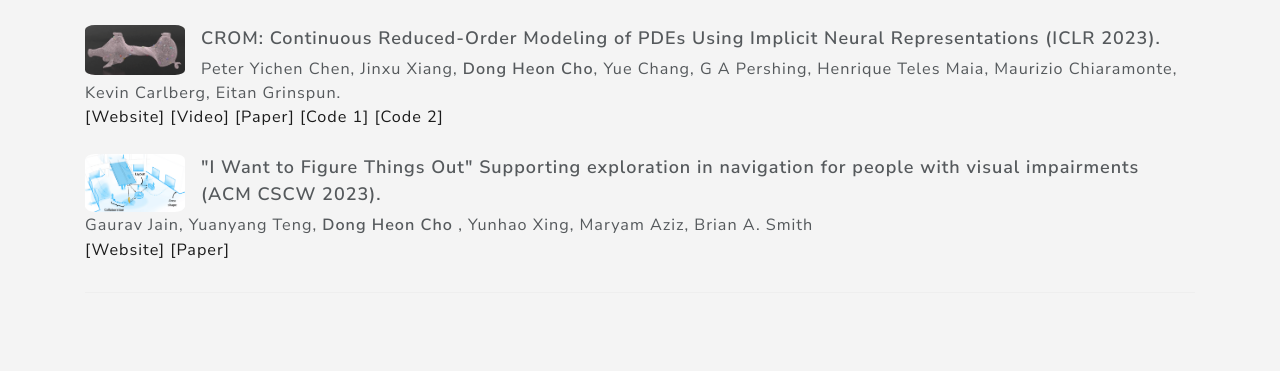
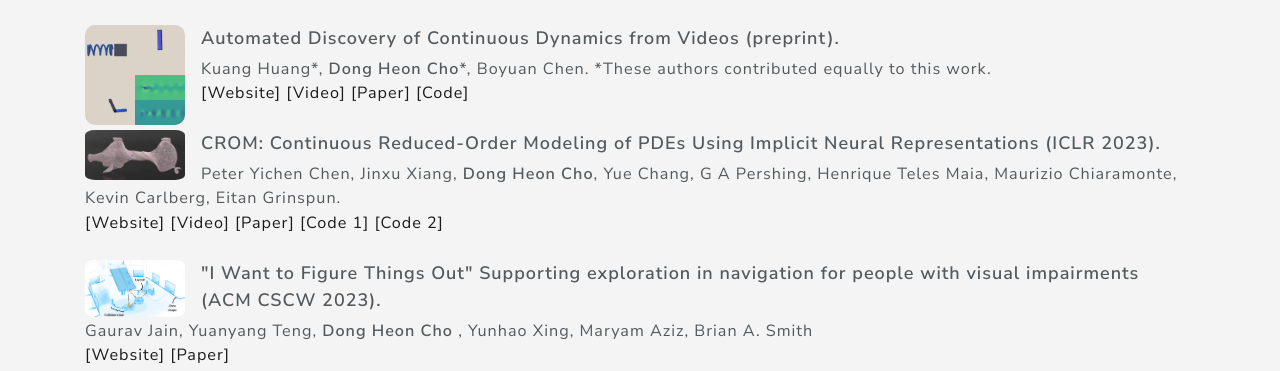
Before and after one commit to dc3042/dc3042.github.io, a plain HTML site: page index.html in a window 1280 px wide. Shown: the part 711-1082 px from the top of the page. Drawn offline with nearby package versions, Linux system fonts and the light colour scheme; a script that the page names is missing.

Commit message:
update paper

```diff
--- a/index.html
+++ b/index.html
@@ -105,6 +105,27 @@
         <div class="anchor" id="publications"></div>
         <section id="publications" class="mb-5">
             <h2 class="teaching-header">Publications</h2>
+            <div class="publication mt-4">
+                <!-- Thumbnail -->
+                <div class="pub-thumbnail float-left mr-3">
+                    <img src="assets/smooth_nsv.gif" alt="Publication Image" width="100">
+                </div>
+
+                <div>
+                    <p class="pub-title">
+                        Automated Discovery of Continuous Dynamics from Videos (preprint).
+                    </p>
+                    <p class="pub-authors">
+                        Kuang Huang*, <span class="bold-my-name">Dong Heon Cho</span>*, Boyuan Chen.
+                        *These authors contributed equally to this work.
+                        <br>
+                        <a href="http://generalroboticslab.com/SmoothNSV" target="_blank">[Website]</a>
+                        <a href="https://youtu.be/4WcVoyspTw0?si=nz708QaSRTv6Rd4l" target="_blank">[Video]</a>
+                        <a href="https://arxiv.org/abs/2410.11894" target="_blank">[Paper]</a>
+                        <a href="https://github.com/generalroboticslab/automated_discovery_of_continuous_dynamics_from_videos" target="_blank">[Code]</a>
+                    </p>
+                </div>
+            </div>
             <div class="publication mt-4">
                 <!-- Thumbnail -->
                 <div class="pub-thumbnail float-left mr-3">
```
Also changed, not shown: assets/smooth_nsv.gif (added).
